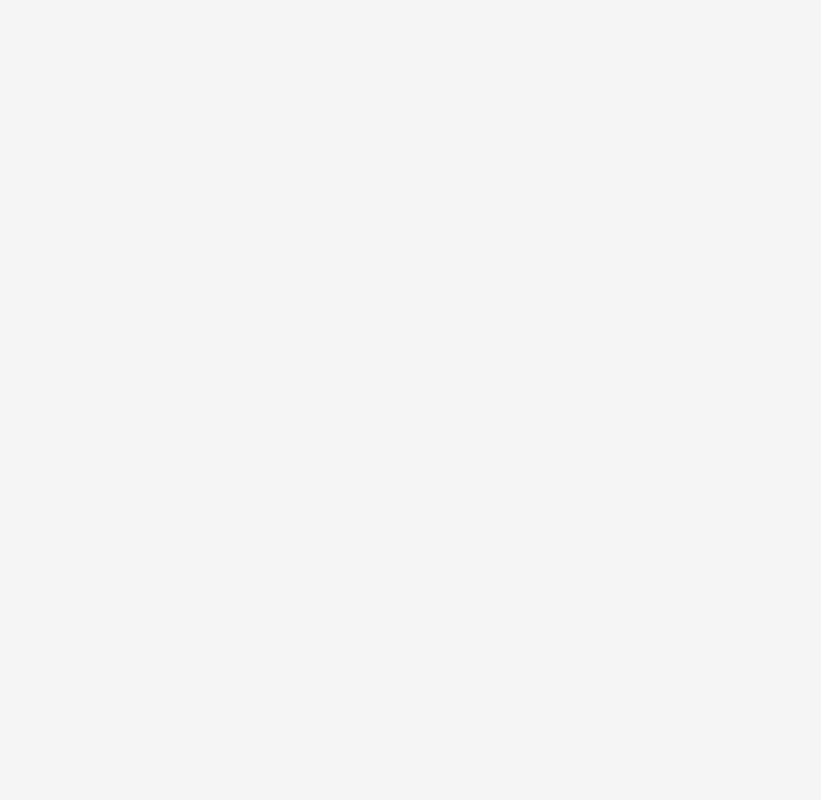
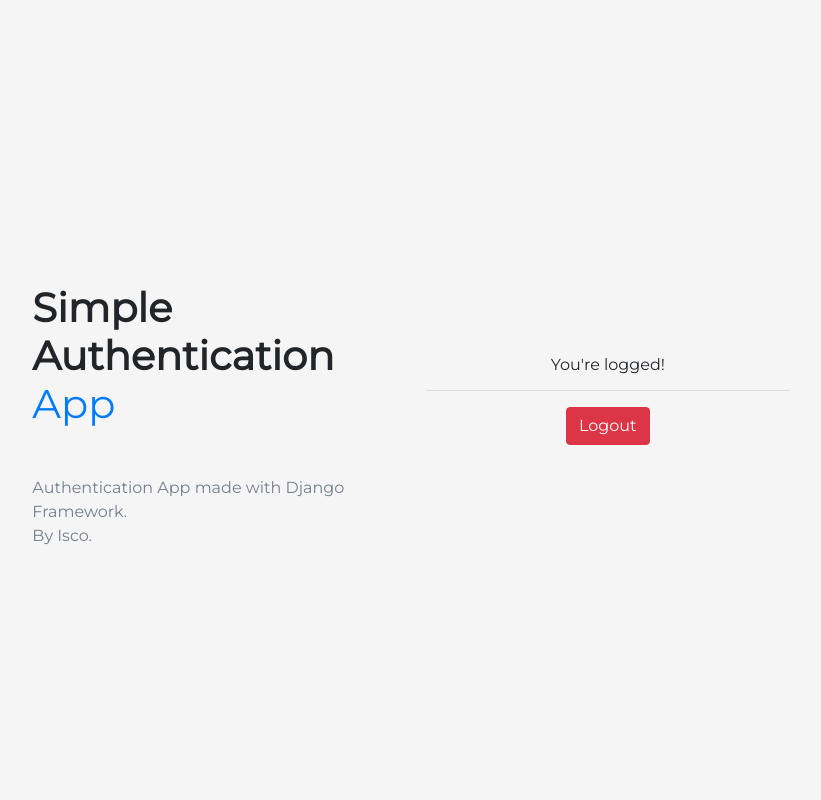
Before and after one commit to iscodand/django-authentication-app, a Django app: page /home/ in a window 1280 px wide. Before the commit the part shown is empty. Shown: the whole page, without its empty margins (229-1050 px from the left). Run offline with Django 4.2, Linux system fonts and the light colour scheme; the visitor is signed in with stand-in values (Sample User, id 1); some libraries are stand-ins or nearby versions; some web fonts are replaced.

Commit message:
End: Finalizing main flow of project

```diff
--- a/apps/authentication/forms.py
+++ b/apps/authentication/forms.py
@@ -26,7 +26,7 @@
             error_list['email'] = 'Email already registered!'
 
         if User.objects.filter(username=username).exists():
-            error_list['email'] = 'Username already registered!'
+            error_list['username'] = 'Username already registered!'
 
         if error_list is not None:
             for error in error_list:
--- a/apps/authentication/urls.py
+++ b/apps/authentication/urls.py
@@ -1,9 +1,10 @@
 from django.urls import path
-from . import views
+from .views import *
 
 urlpatterns = [
-    path('', views.index, name='index'),
-    path('signup', views.signup, name='signup'),
-    path('login', views.login, name='login'),
-    path('home/', views.home, name='home'),
+    path('', index, name='index'),
+    path('signup', signup, name='signup'),
+    path('login', login, name='login'),
+    path('logout', logout, name='logout'),
+    path('home/', home, name='home'),
 ]
--- /dev/null
+++ b/apps/authentication/views/__init__.py
@@ -0,0 +1,2 @@
+from .auth import *
+from .home import *
--- a/apps/authentication/views.py
+++ b/apps/authentication/views/auth.py
@@ -1,11 +1,7 @@
 from django.shortcuts import render, redirect
-from .forms import LoginForm, SignUpForm
-from django.contrib.auth.decorators import login_required
+from ..forms import LoginForm, SignUpForm
 from django.contrib import auth, messages
 from django.contrib.auth.models import User
-
-def index(request):
-    return render(request, 'index.html')
 
 
 def signup(request):
@@ -55,6 +51,6 @@
     return render(request, 'authentication/login.html', context)
 
 
-@login_required(login_url='/login')
-def home(request):
-    return render(request, 'home.html')
+def logout(request):
+    auth.logout(request)
+    return redirect('login')
--- /dev/null
+++ b/apps/authentication/views/home.py
@@ -0,0 +1,11 @@
+from django.shortcuts import render, redirect
+from django.contrib.auth.decorators import login_required
+
+
+def index(request):
+    return redirect('signup')
+
+
+@login_required(login_url='/login')
+def home(request):
+    return render(request, 'home/home.html')
--- a/setup/static/css/style.css
+++ b/setup/static/css/style.css
@@ -1,10 +1,12 @@
+@import url('http://fonts.cdnfonts.com/css/montserrat');
+
 body {
     height: 100vh;
     width: 100vw;
     display: flex;
     justify-content: center;
     align-items: center;
-    font-family: "montserrat", sans-serif;
+    font-family: "Montserrat", sans-serif;
     font-weight: 500;
     background-color: hsl(0, 0%, 96%);
 }
--- a/templates/home.html
+++ /dev/null
@@ -1,5 +0,0 @@
-{% extends 'base.html' %}
-
-{% block content %}
-
-{% endblock %}
--- /dev/null
+++ b/templates/home/home.html
@@ -0,0 +1,36 @@
+{% extends 'base.html' %}
+
+{% load static %}
+
+{% block content %}
+
+{% load widget_tweaks %}
+
+
+<div class="py-5 px-md-5 container col-8">
+    <div class="row gx-lg-5 align-items-center center-block">
+        <div class="col-lg-6 mb-lg-0">
+            <h1 class="my-5 display-5 fw-bolder ls-tight">
+                <strong> Simple Authentication <br/></strong>
+                <span class="text-primary">App</span>
+            </h1>
+            <p style="color: hsl(217, 10%, 50.8%)">
+                Authentication App made with Django Framework. <br />
+                By Isco.
+            </p>
+        </div>
+        <div class="col-lg-6 mb-5 mb-lg-0">
+            <div class="row">
+                <div class="col-12">
+                    <div class="section-heading text-center">
+                        <h6>You're logged!</h6>
+                        <hr/>
+                        <a href="{% url 'logout' %}" class="btn btn-danger" role="button" aria-pressed="true">Logout</a>
+                    </div>
+                </div>
+            </div>
+        </div>
+    </div>
+</div>
+
+{% endblock %}
--- a/templates/index.html
+++ /dev/null
@@ -1,5 +0,0 @@
-{% extends 'base.html' %}
-
-{% block content %}
-
-{% endblock %}
```
